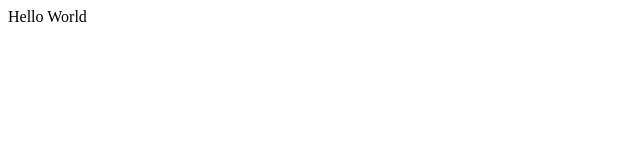
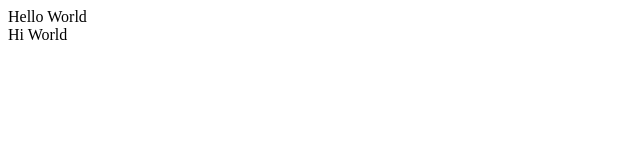
Before and after one commit to raymartrosali/WD11_EXERCISE12_Rosali, a plain HTML site: page index.html in a window 1280 px wide. Shown: the full height of the page, 0-640 px from the left. Drawn offline with Linux system fonts and the light colour scheme.

Commit message:
This is not something new

```diff
--- a/index.html
+++ b/index.html
@@ -8,5 +8,8 @@
 </head>
 <body>
     Hello World
+    <div>
+        Hi World
+    </div>
 </body>
 </html>
```
